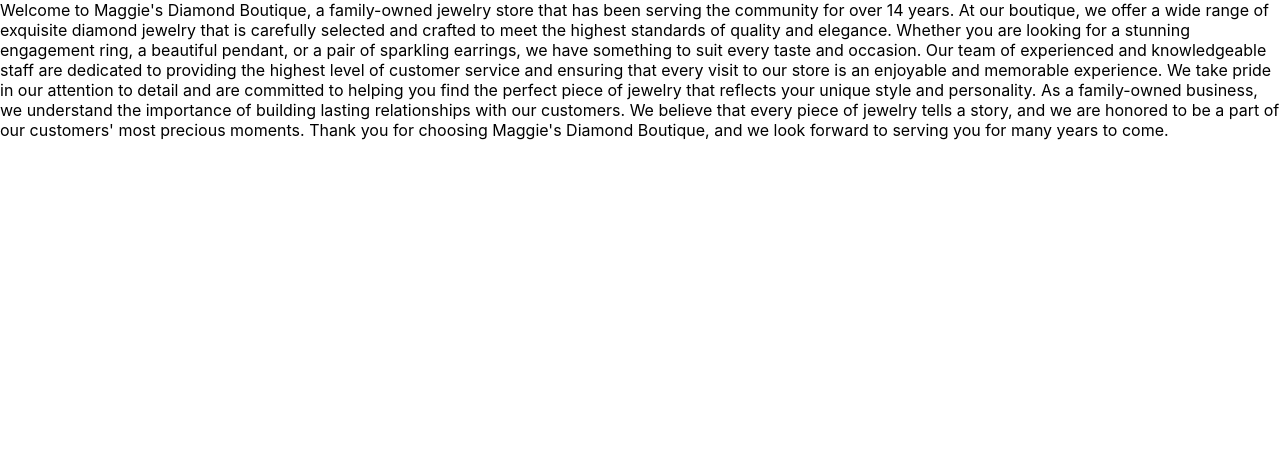
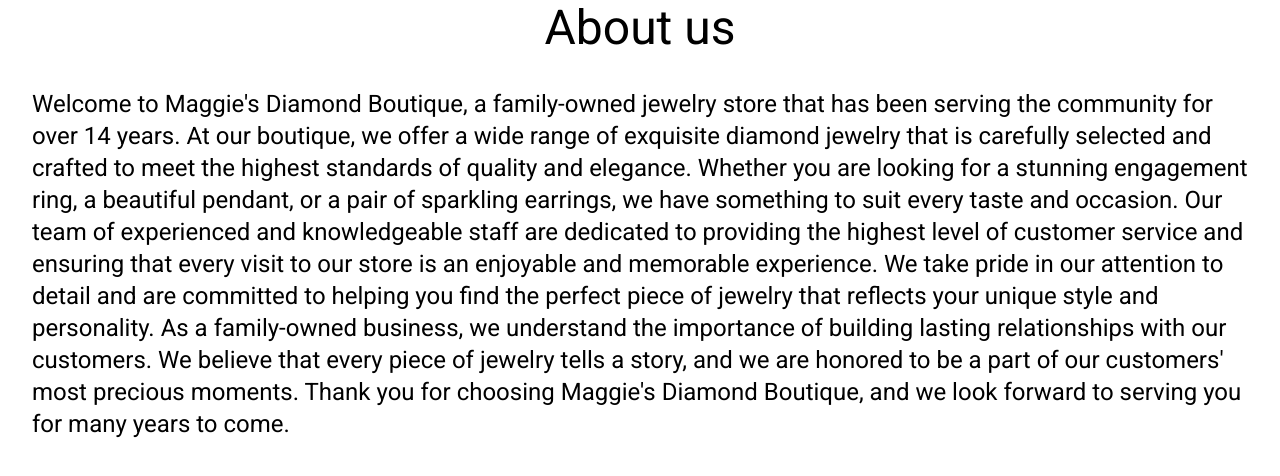
Before and after one commit to Abaid77/Next-Mui-Sanity-Test, a Next.js app: page /about in a window 1280 px wide. Shown: the top 476 px of the page. Built offline with nearby package versions, Linux system fonts and the light colour scheme.

Commit message:
update about page

```diff
--- a/pages/about/index.js
+++ b/pages/about/index.js
@@ -1,25 +1,41 @@
+import { Typography } from '@mui/material';
+import { Box } from '@mui/system';
 import React from 'react';
 
 const About = () => {
   return (
-    <div>
-      Welcome to Maggie's Diamond Boutique, a family-owned jewelry store that
-      has been serving the community for over 14 years. At our boutique, we
-      offer a wide range of exquisite diamond jewelry that is carefully selected
-      and crafted to meet the highest standards of quality and elegance. Whether
-      you are looking for a stunning engagement ring, a beautiful pendant, or a
-      pair of sparkling earrings, we have something to suit every taste and
-      occasion. Our team of experienced and knowledgeable staff are dedicated to
-      providing the highest level of customer service and ensuring that every
-      visit to our store is an enjoyable and memorable experience. We take pride
-      in our attention to detail and are committed to helping you find the
-      perfect piece of jewelry that reflects your unique style and personality.
-      As a family-owned business, we understand the importance of building
-      lasting relationships with our customers. We believe that every piece of
-      jewelry tells a story, and we are honored to be a part of our customers'
-      most precious moments. Thank you for choosing Maggie's Diamond Boutique,
-      and we look forward to serving you for many years to come.
-    </div>
+    <>
+      <Box
+        sx={{
+          display: 'flex',
+          flexDirection: 'column',
+          justifyContent: 'center',
+          alignItems: 'center',
+        }}
+      >
+        <Typography variant="h3">About us</Typography>
+        <Typography variant="h5" padding={4}>
+          Welcome to Maggie's Diamond Boutique, a family-owned jewelry store
+          that has been serving the community for over 14 years. At our
+          boutique, we offer a wide range of exquisite diamond jewelry that is
+          carefully selected and crafted to meet the highest standards of
+          quality and elegance. Whether you are looking for a stunning
+          engagement ring, a beautiful pendant, or a pair of sparkling earrings,
+          we have something to suit every taste and occasion. Our team of
+          experienced and knowledgeable staff are dedicated to providing the
+          highest level of customer service and ensuring that every visit to our
+          store is an enjoyable and memorable experience. We take pride in our
+          attention to detail and are committed to helping you find the perfect
+          piece of jewelry that reflects your unique style and personality. As a
+          family-owned business, we understand the importance of building
+          lasting relationships with our customers. We believe that every piece
+          of jewelry tells a story, and we are honored to be a part of our
+          customers' most precious moments. Thank you for choosing Maggie's
+          Diamond Boutique, and we look forward to serving you for many years to
+          come.
+        </Typography>
+      </Box>
+    </>
   );
 };
 
```
